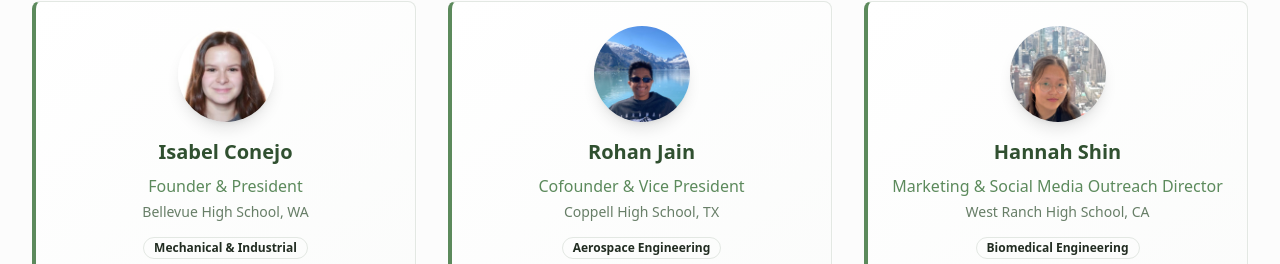
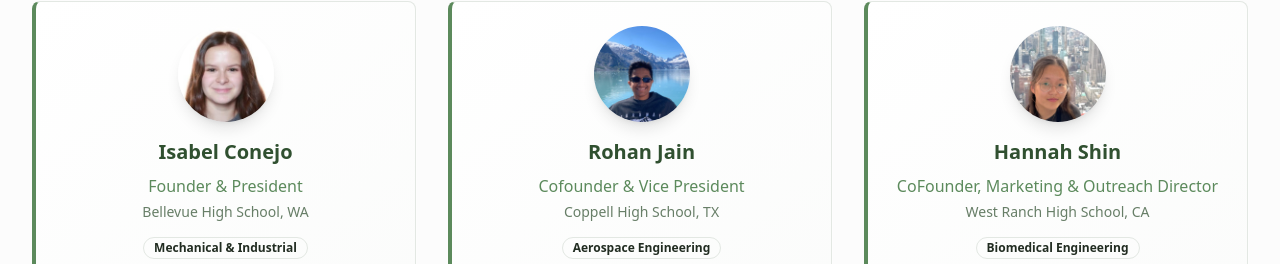
Before and after one commit to Neetuj/sage-mentor-connect, a React (Vite) app: page / in a window 1280 px wide. Shown: the part 1922-2186 px from the top of the page. Built offline with nearby package versions, Linux system fonts and the light colour scheme; no server answers; the database is empty.

Commit message:
Code edited in Lovable Code Editor
Edited UI in Lovable

```diff
--- a/src/components/About.tsx
+++ b/src/components/About.tsx
@@ -24,7 +24,7 @@ const About = () => {
     },
     {
       name: "Hannah Shin",
-      role: "Marketing & Social Media Outreach Director",
+      role: "CoFounder, Marketing & Outreach Director",
       school: "West Ranch High School, CA",
       expertise: "Biomedical Engineering",
       bio: "Hannah is located in Los Angeles, California and is passionate about biomedical engineering like tissue engineering, medical robotics and artificial intelligence in medicine. In her free time she enjoys reading, snowboarding and curating her 100 Spotify playlists. "
```
